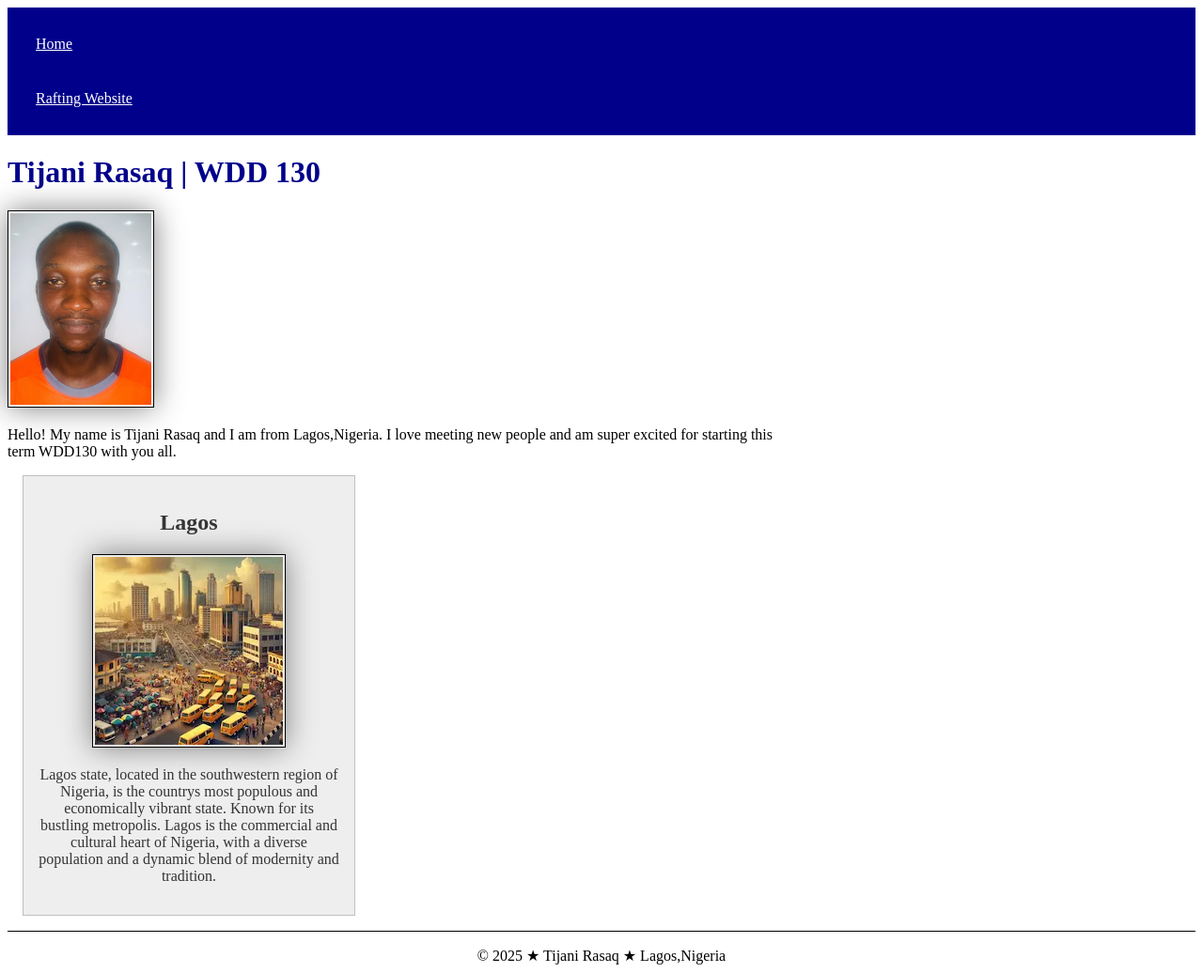
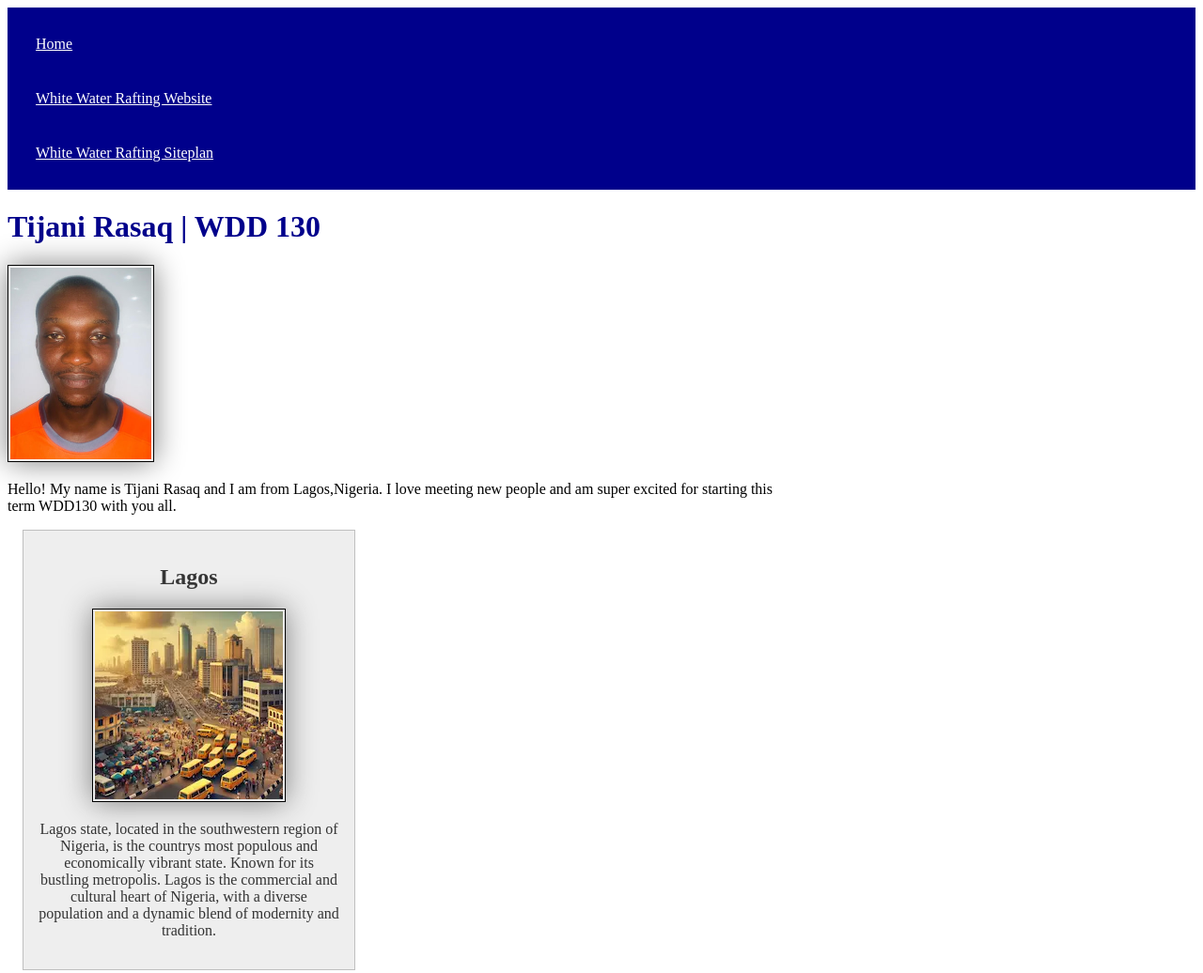
Before and after one commit to trasaq3024/wdd130, a plain HTML site: page index.html in a window 1280 px wide. Shown: the top 1036 px of the page at 94% size. Drawn offline with Linux system fonts and the light colour scheme.

Commit message:
index.html

```diff
--- a/index.html
+++ b/index.html
@@ -15,7 +15,8 @@
   <header>
     <nav>
       <a href="#">Home</a>
-      <a href="wwr/">Rafting Website</a>
+      <a href="wwr/">White Water Rafting Website</a>
+      <a href="wwr/site-plan-rafting.html">White Water Rafting Siteplan</a>
     </nav>
   </header>
   <main>
```
